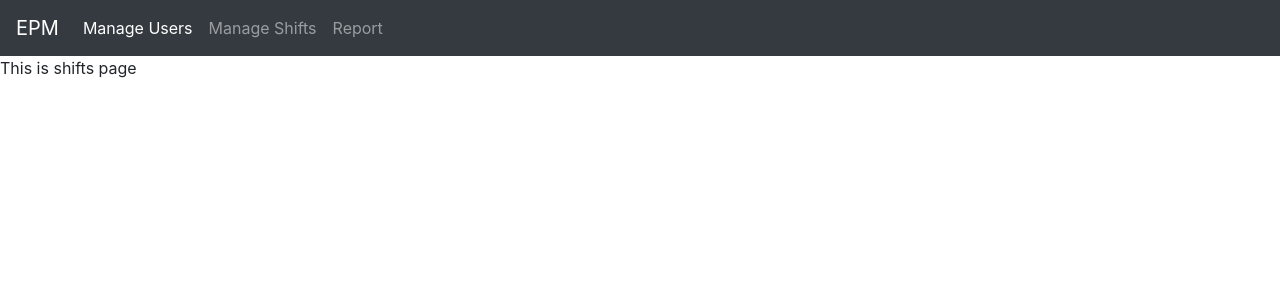
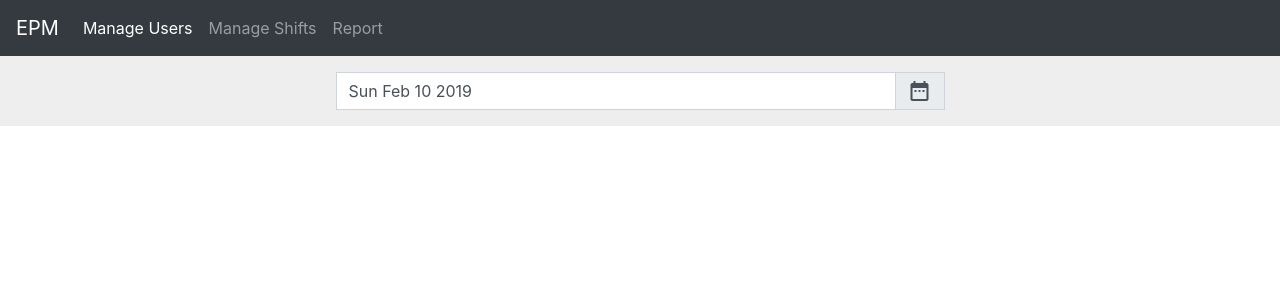
Before and after one commit to AbiSadhasivam/redesigned-epm, an Angular app: page /epm/shifts in a window 1280 px wide. Shown: the top 300 px of the page. Built offline with nearby package versions, Linux system fonts and the light colour scheme.

Commit message:
Add date range in shifts component
Signed-off-by: Suriya Prashath <suriyaprashath@gmail.com>

```diff
--- a/src/app/main/shift/shift.component.css
+++ b/src/app/main/shift/shift.component.css
@@ -0,0 +1,23 @@
+.bg-styl-1 {
+  background-color: #eee;
+}
+.custom-day {
+  text-align: center;
+  padding: 0.185rem 0.25rem;
+  display: inline-block;
+  height: 2rem;
+  width: 2rem;
+}
+.custom-day.focused {
+  background-color: #e6e6e6;
+}
+.custom-day.range, .custom-day:hover {
+  background-color: rgb(2, 117, 216);
+  color: white;
+}
+.custom-day.faded {
+  background-color: rgba(2, 117, 216, 0.5);
+}
+.pointer {
+  cursor: pointer;
+}
--- a/src/app/main/shift/shift.component.html
+++ b/src/app/main/shift/shift.component.html
@@ -1 +1,32 @@
-This is shifts page
+<div class="bg-styl-1 px-3">
+  <div class="row justify-content-center">
+    <div class='col-md-6 mt-3'>
+      <div class="form-group">
+        <div class='input-group date' id='datetimepicker6'>
+          <input type='text' class="form-control rounded-0" #datePicker
+            ngbDatepicker #d="ngbDatepicker"
+            (dateSelect)="onDateSelection($event)"
+            [displayMonths]="2"
+            [dayTemplate]="t"
+            outsideDays="hidden" />
+          <ng-template #t let-date let-focused="focused">
+            <span class="custom-day"
+              [class.focused]="focused"
+              [class.range]="isRange(date)"
+              [class.faded]="isHovered(date) || isInside(date)"
+              (mouseenter)="hoveredDate = date"
+              (mouseleave)="hoveredDate = null">
+              {{ date.day }}
+            </span>
+          </ng-template>
+          <div class="input-group-append pointer">
+            <span class="material-icons input-group-text rounded-0"
+              (click)="d.toggle()">
+              date_range
+            </span>
+          </div>
+        </div>
+      </div>
+    </div>
+  </div>
+</div>
--- a/src/app/main/shift/shift.component.ts
+++ b/src/app/main/shift/shift.component.ts
@@ -1,4 +1,5 @@
-import { Component, OnInit } from '@angular/core';
+import { Component, OnInit, ViewChild, ElementRef } from '@angular/core';
+import { NgbDate, NgbCalendar } from '@ng-bootstrap/ng-bootstrap';
 
 @Component({
   selector: 'app-shift',
@@ -6,10 +7,61 @@ import { Component, OnInit } from '@angular/core';
   styleUrls: ['./shift.component.css']
 })
 export class ShiftComponent implements OnInit {
+  hoveredDate: NgbDate;
+  fromDate: NgbDate;
+  toDate: NgbDate;
+  @ViewChild('datePicker') datePicker: ElementRef;
 
-  constructor() { }
+  constructor(calendar: NgbCalendar) {
+    this.fromDate = calendar.getToday();
+    this.toDate = null;
+  }
 
   ngOnInit() {
+    this.datePicker.nativeElement.value = this.toDateFormat(this.fromDate);
+  }
+
+  toDateFormat(dateInfo) {
+    let retVal = new Date(dateInfo.year, dateInfo.month - 1, dateInfo.day);
+
+    return retVal.toDateString();
+  }
+
+  onDateSelection(date: NgbDate) {
+    let element = this.datePicker.nativeElement;
+
+    if (!this.fromDate && !this.toDate) {
+      this.fromDate = date;
+      element.value = this.toDateFormat(this.fromDate);
+    } else if (this.fromDate && !this.toDate && date.after(this.fromDate)) {
+      this.toDate = date;
+      element.value = this.toDateFormat(this.fromDate) + ' to ' +
+        this.toDateFormat(this.toDate);
+    } else {
+      this.toDate = null;
+      this.fromDate = date;
+      element.value = this.toDateFormat(this.fromDate);
+    }
+    console.log(this.fromDate, this.toDate);
+  }
+
+  isHovered(date: NgbDate) {
+    return this.fromDate &&
+      !this.toDate &&
+      this.hoveredDate &&
+      date.after(this.fromDate) &&
+      date.before(this.hoveredDate);
+  }
+
+  isInside(date: NgbDate) {
+    return date.after(this.fromDate) && date.before(this.toDate);
+  }
+
+  isRange(date: NgbDate) {
+    return date.equals(this.fromDate) ||
+      date.equals(this.toDate) ||
+      this.isInside(date) ||
+      this.isHovered(date);
   }
 
 }
```
